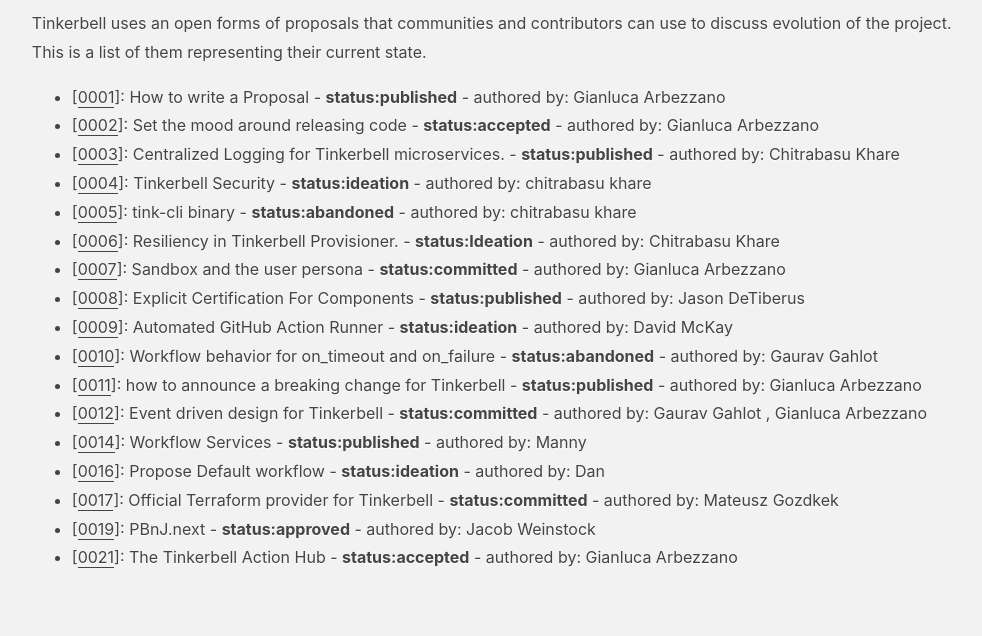
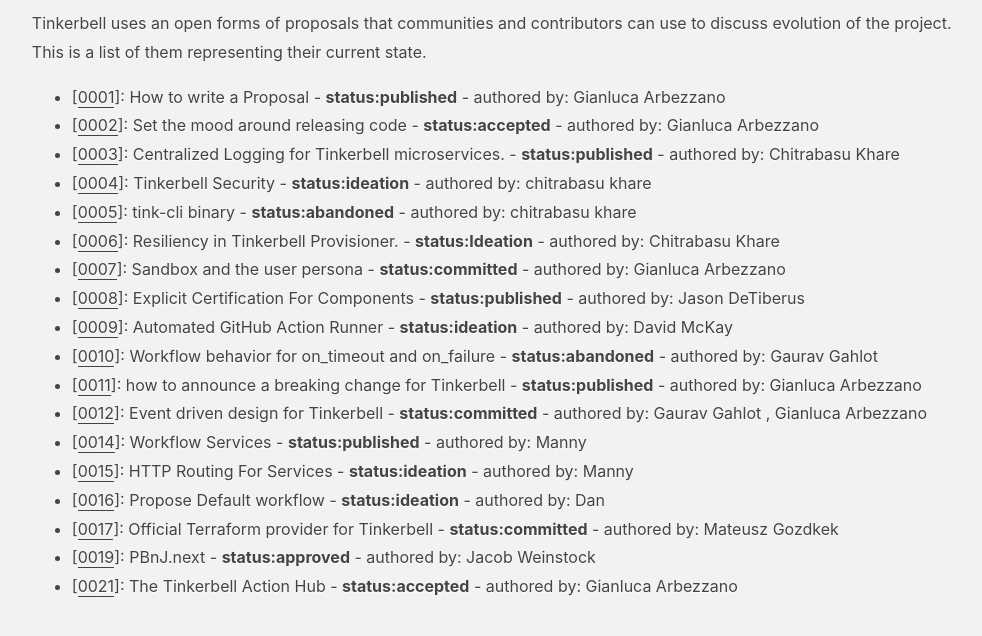
Before and after one commit to tinkerbell/proposals, a plain HTML site: page index.html in a window 1280 px wide. Shown: the part 134-770 px from the top of the page, without its empty margins (141-1123 px from the left). Drawn offline with Linux system fonts and the light colour scheme.

Commit message:
Deploying to gh-pages from  @ d7b7edae77dbfd23ec11f6c072ca4280c9c5c507 🚀

```diff
--- a/index.html
+++ b/index.html
@@ -50,6 +50,8 @@
 
                 <li>[<a href="https://github.com/tinkerbell/proposals/blob/master/proposals/0014/README.md">0014</a>]: Workflow Services - <b>status:published</b> - authored by: Manny <manny@packet.com></li>
 
+                <li>[<a href="https://github.com/tinkerbell/proposals/blob/master/proposals/0015/README.md">0015</a>]: HTTP Routing For Services - <b>status:ideation</b> - authored by: Manny <manny@packet.com></li>
+
                 <li>[<a href="https://github.com/tinkerbell/proposals/blob/master/proposals/0016/README.md">0016</a>]: Propose Default workflow - <b>status:ideation</b> - authored by: Dan <daniel.finneran@gmail.com></li>
 
                 <li>[<a href="https://github.com/tinkerbell/proposals/blob/master/proposals/0017/README.md">0017</a>]: Official Terraform provider for Tinkerbell - <b>status:committed</b> - authored by: Mateusz Gozdkek <mateusz@kinvolk.io></li>
```
